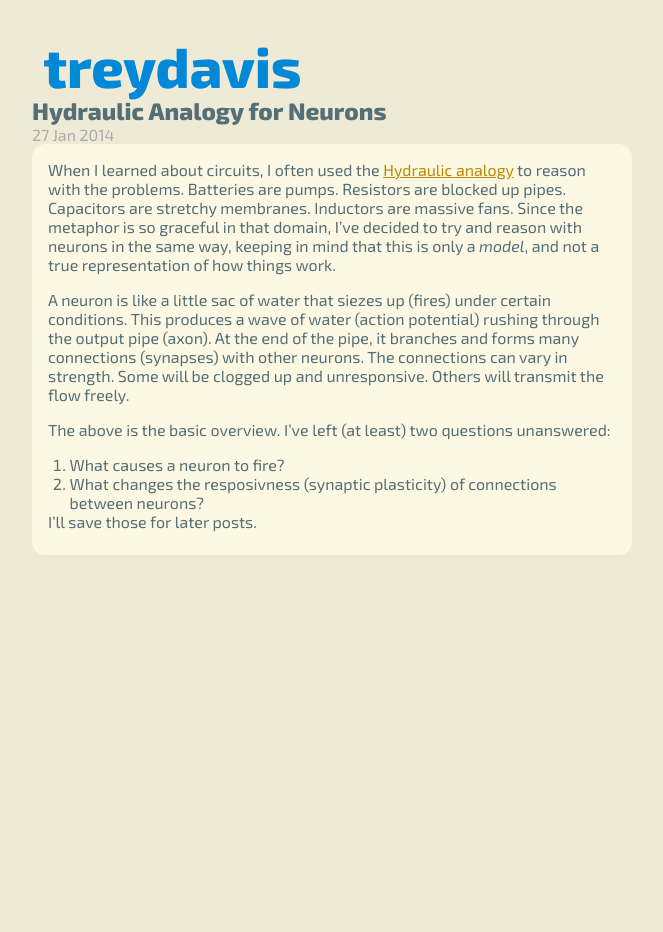
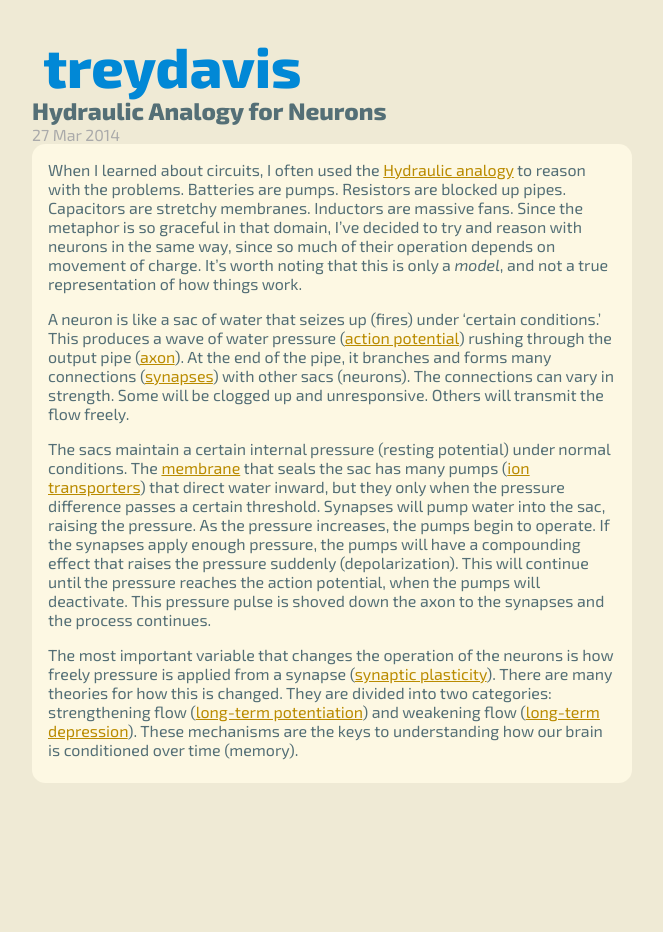
Before and after one commit to treydavis/treydavis.github.io, a Jekyll site: the page built from _posts/2014-01-27-neuron-pump-theory.markdown, in a window 1280 px wide. Shown: the whole page, without its empty margins (308-971 px from the left). Built offline with Jekyll 4.4.1, drawn with Linux system fonts in a browser that asks for light colours; Markdown is read by kramdown in place of the engine named in the settings.

Commit message:
Finish neuron post

```diff
--- a/_posts/2014-01-27-neuron-pump-theory.markdown
+++ b/_posts/2014-01-27-neuron-pump-theory.markdown
@@ -1,20 +1,25 @@
 ---
 layout: post
 title:  "Hydraulic Analogy for Neurons"
-date:   2014-01-27
+date:   2014-03-27
 author: trey
 categories: neuroscience ml neural-networks
 ---
 
-When I learned about circuits, I often used the [Hydraulic analogy][ha] to reason with the problems. Batteries are pumps. Resistors are blocked up pipes. Capacitors are stretchy membranes. Inductors are massive fans. Since the metaphor is so graceful in that domain, I've decided to try and reason with neurons in the same way, keeping in mind that this is only a *model*, and not a true representation of how things work.
+When I learned about circuits, I often used the [Hydraulic analogy][ha] to reason with the problems. Batteries are pumps. Resistors are blocked up pipes. Capacitors are stretchy membranes. Inductors are massive fans. Since the metaphor is so graceful in that domain, I've decided to try and reason with neurons in the same way, since so much of their operation depends on movement of charge. It's worth noting that this is only a *model*, and not a true representation of how things work.
 
-A neuron is like a little sac of water that siezes up (fires) under certain conditions. This produces a wave of water (action potential) rushing through the output pipe (axon). At the end of the pipe, it branches and forms many connections (synapses) with other neurons. The connections can vary in strength. Some will be clogged up and unresponsive. Others will transmit the flow freely.
+A neuron is like a sac of water that seizes up (fires) under 'certain conditions.' This produces a wave of water pressure ([action potential][ap]) rushing through the output pipe ([axon][a]). At the end of the pipe, it branches and forms many connections ([synapses][s]) with other sacs (neurons). The connections can vary in strength. Some will be clogged up and unresponsive. Others will transmit the flow freely.
 
-The above is the basic overview. I've left (at least) two questions unanswered:
+The sacs maintain a certain internal pressure (resting potential) under normal conditions. The [membrane][m] that seals the sac has many pumps ([ion transporters][it]) that direct water inward, but they only when the pressure difference passes a certain threshold. Synapses will pump water into the sac, raising the pressure. As the pressure increases, the pumps begin to operate. If the synapses apply enough pressure, the pumps will have a compounding effect that raises the pressure suddenly (depolarization). This will continue until the pressure reaches the action potential, when the pumps will deactivate. This pressure pulse is shoved down the axon to the synapses and the process continues.
 
-1. What causes a neuron to fire?
-2. What changes the resposivness (synaptic plasticity) of connections between neurons?
-
-I'll save those for later posts.
+The most important variable that changes the operation of the neurons is how freely pressure is applied from a synapse ([synaptic plasticity][sp]). There are many theories for how this is changed. They are divided into two categories: strengthening flow ([long-term potentiation][ltp]) and weakening flow ([long-term depression][ltd]). These mechanisms are the keys to understanding how our brain is conditioned over time (memory).
 
 [ha]: http://en.wikipedia.org/wiki/Hydraulic_analogy
+[ltp]: http://en.wikipedia.org/wiki/Long-term_potentiation
+[ltd]: http://en.wikipedia.org/wiki/Long-term_depression
+[ap]: http://en.wikipedia.org/wiki/Action_potential
+[a]: http://en.wikipedia.org/wiki/Axon
+[s]: http://en.wikipedia.org/wiki/Synapse
+[m]: http://en.wikipedia.org/wiki/Cell_membrane
+[it]: http://en.wikipedia.org/wiki/Ion_transporter
+[sp]: http://en.wikipedia.org/wiki/Synaptic_plasticity
```
